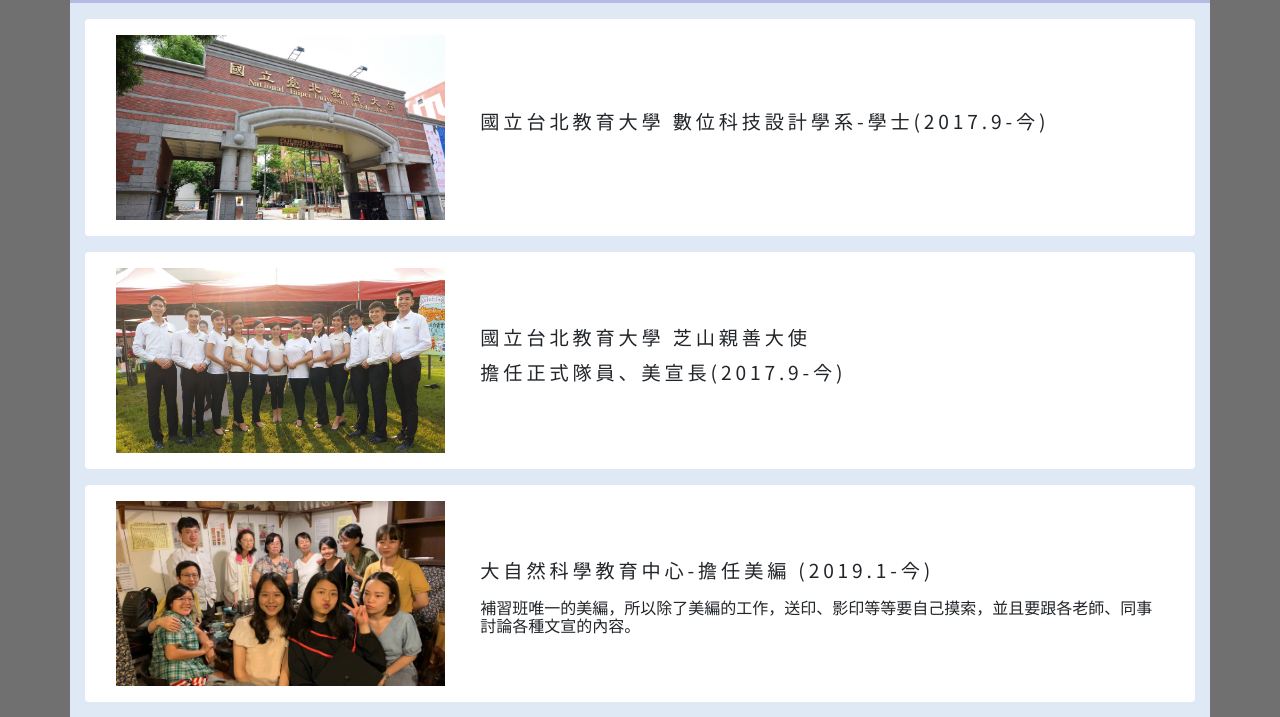
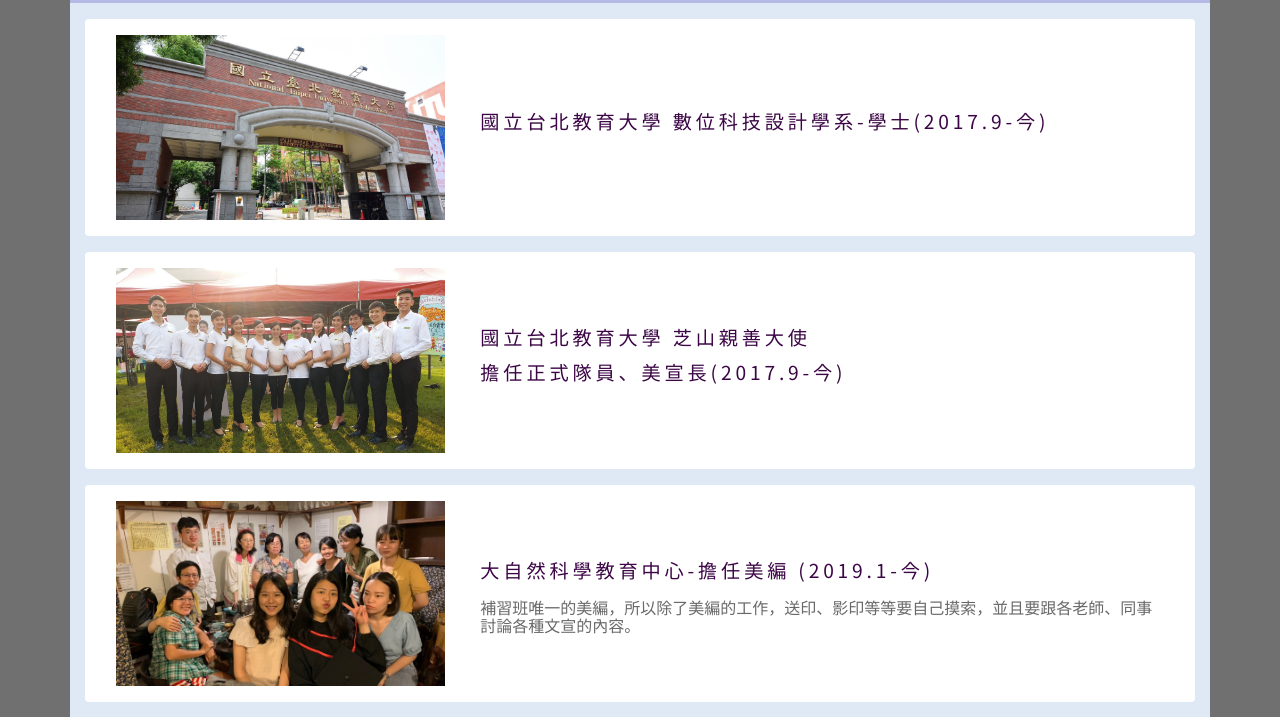
Before and after one commit to alicevvv/AliceWebsite, a plain HTML site: page html/experience.html in a window 1280 px wide. Shown: the part 77-794 px from the top of the page. Drawn offline with nearby package versions, Linux system fonts and the light colour scheme.

Commit message:
words color

```diff
--- a/css/experience.css
+++ b/css/experience.css
@@ -35,6 +35,14 @@ a {
 
 .card {
     border: none;
+}
+
+.card-title {
+    color: #3c0646;
+}
+
+.card-text {
+    color: #696969;
 }
 
 .img-circle {
```
